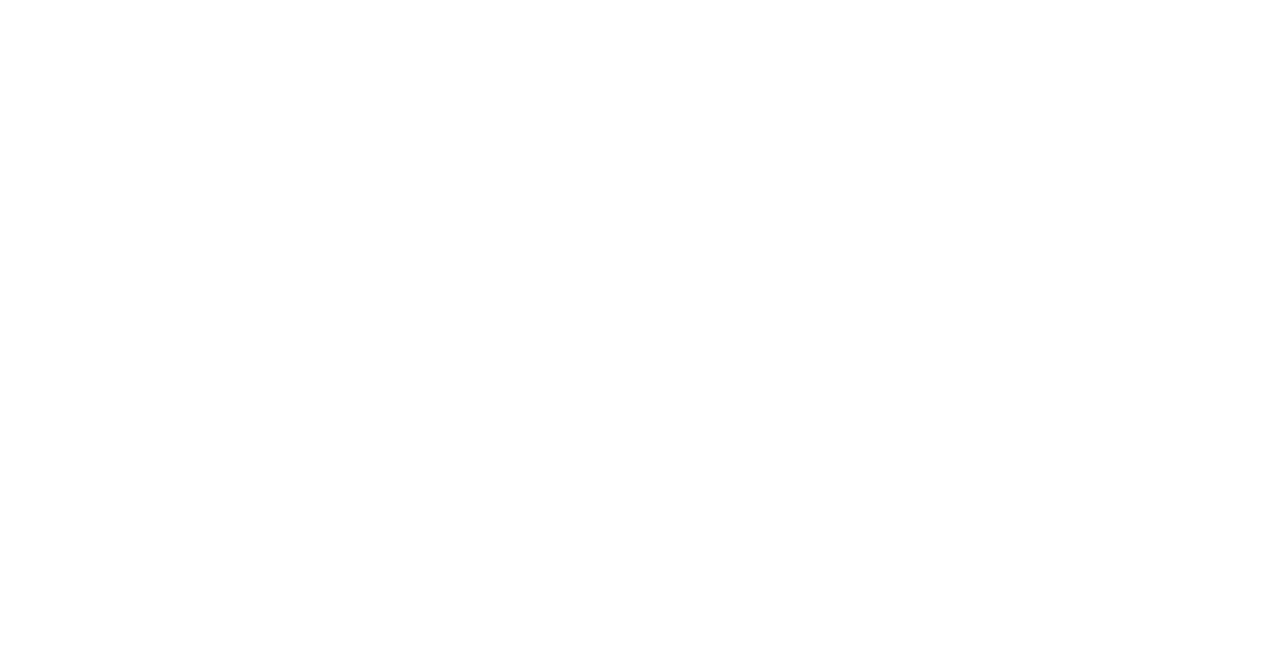
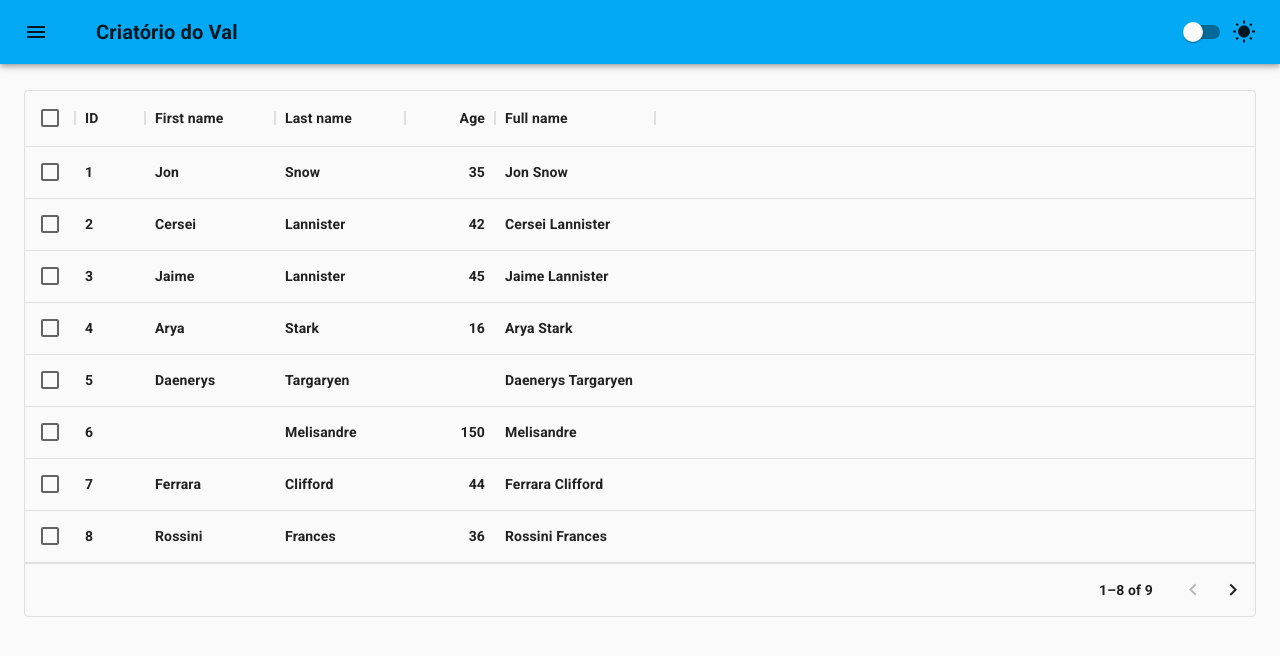
Before and after one commit to GabrielCampos07/criatorio-do-val, a React app in the folder ui/: page /chickens in a window 1280 px wide. Before the commit this address had no page. Built offline with nearby package versions, Linux system fonts and the light colour scheme.

Commit message:
tela galinhas criada

```diff
--- a/ui/src/assets/css/components/home.css
+++ b/ui/src/assets/css/components/home.css
@@ -9,7 +9,7 @@
 
 .container {
     position: relative;
-    top: 8vw;
+    top: 7vw;
     text-align: center;
 }
 
--- a/ui/src/components/Header/index.js
+++ b/ui/src/components/Header/index.js
@@ -1,28 +1,30 @@
 import React, { useState } from "react";
+
 import clsx from "clsx";
-import { makeStyles } from "@material-ui/core/styles";
+
+import AppBar from "@material-ui/core/AppBar";
+import ChevronLeftIcon from "@material-ui/icons/ChevronLeft";
+import ContactsIcon from '@mui/icons-material/Contacts';
+import { createTheme, ThemeProvider } from "@material-ui/core/styles";
 import CssBaseline from "@material-ui/core/CssBaseline";
-import Switch from "@material-ui/core/Switch";
+import Divider from "@material-ui/core/Divider";
 import Drawer from "@material-ui/core/Drawer";
+import EggIcon from '@mui/icons-material/Egg';
+import FlutterDashIcon from '@mui/icons-material/FlutterDash';
+import HomeIcon from '@mui/icons-material/Home';
+import IconButton from "@material-ui/core/IconButton";
+import List from "@material-ui/core/List";
 import ListItem from '@mui/material/ListItem';
 import ListItemIcon from '@mui/material/ListItemIcon';
 import ListItemText from '@mui/material/ListItemText';
-import EggIcon from '@mui/icons-material/Egg';
-import ContactsIcon from '@mui/icons-material/Contacts';
-import HomeIcon from '@mui/icons-material/Home';
-import FlutterDashIcon from '@mui/icons-material/FlutterDash';
-import AppBar from "@material-ui/core/AppBar";
+import { makeStyles } from "@material-ui/core/styles";
+import MenuIcon from "@material-ui/icons/Menu";
+import NightsStayIcon from '@mui/icons-material/NightsStay';
+import { orange, deepPurple, deepOrange, lightBlue } from "@material-ui/core/colors";
+import Switch from "@material-ui/core/Switch";
 import Toolbar from "@material-ui/core/Toolbar";
-import List from "@material-ui/core/List";
 import Typography from "@material-ui/core/Typography";
-import Divider from "@material-ui/core/Divider";
-import IconButton from "@material-ui/core/IconButton";
-import MenuIcon from "@material-ui/icons/Menu";
-import ChevronLeftIcon from "@material-ui/icons/ChevronLeft";
-import NightsStayIcon from '@mui/icons-material/NightsStay';
 import WbSunnyIcon from '@mui/icons-material/WbSunny';
-import { orange, lightBlue, deepPurple, deepOrange } from "@material-ui/core/colors";
-import { createTheme, ThemeProvider } from "@material-ui/core/styles";
 
 
 const drawerWidth = 180;
@@ -91,6 +93,10 @@ const useStyles = makeStyles(theme => ({
     }
 }));
 
+const goTo = (path) => {
+    window.location.href = path
+}
+
 export default function Header(props) {
     const [open, setOpen] = useState(false);
     const [darkState, setDarkState] = useState(false);
@@ -108,9 +114,8 @@ export default function Header(props) {
             }
         }
     });
+
     const classes = useStyles();
-
-    const { onClick } = props
 
     const handleThemeChange = () => {
         setDarkState(!darkState);
@@ -127,12 +132,12 @@ export default function Header(props) {
         {
             text: "Início",
             icon: <HomeIcon style={darkState ? { color: 'black' } : {}} />,
-            onClick: () => console.log('teste')
+            onClick: () => goTo('/')
         },
         {
             text: "Galinhas",
             icon: <FlutterDashIcon style={darkState ? { color: 'black' } : {}} />,
-            onClick: () => console.log('teste2')
+            onClick: () => goTo('/chickens')
         },
         {
             text: "Ovos",
@@ -179,7 +184,6 @@ export default function Header(props) {
                         </Typography>
                         <Switch checked={darkState}
                             onChange={handleThemeChange}
-                            onClick={onClick}
                         />
                         {darkState ? <NightsStayIcon /> : <WbSunnyIcon />}
                     </Toolbar>
--- /dev/null
+++ b/ui/src/pages/Chickens/index.js
@@ -0,0 +1,59 @@
+import React from "react";
+
+import Header from "../../components/Header";
+
+import { DataGrid } from '@mui/x-data-grid';
+import { Container } from "@material-ui/core";
+
+const columns = [
+    { field: 'id', headerName: 'ID', width: 70 },
+    { field: 'firstName', headerName: 'First name', width: 130 },
+    { field: 'lastName', headerName: 'Last name', width: 130 },
+    {
+        field: 'age',
+        headerName: 'Age',
+        type: 'number',
+        width: 90,
+    },
+    {
+        field: 'fullName',
+        headerName: 'Full name',
+        description: 'This column has a value getter and is not sortable.',
+        sortable: false,
+        width: 160,
+        valueGetter: (params) =>
+            `${params.row.firstName || ''} ${params.row.lastName || ''}`,
+    },
+];
+
+const rows = [
+    { id: 1, lastName: 'Snow', firstName: 'Jon', age: 35 },
+    { id: 2, lastName: 'Lannister', firstName: 'Cersei', age: 42 },
+    { id: 3, lastName: 'Lannister', firstName: 'Jaime', age: 45 },
+    { id: 4, lastName: 'Stark', firstName: 'Arya', age: 16 },
+    { id: 5, lastName: 'Targaryen', firstName: 'Daenerys', age: null },
+    { id: 6, lastName: 'Melisandre', firstName: null, age: 150 },
+    { id: 7, lastName: 'Clifford', firstName: 'Ferrara', age: 44 },
+    { id: 8, lastName: 'Frances', firstName: 'Rossini', age: 36 },
+    { id: 9, lastName: 'Roxie', firstName: 'Harvey', age: 65 },
+];
+
+export default function Chickens() {
+
+    return (
+        <main>
+            <Header></Header>
+            <Container className="container">
+                <div style={{ height: 527, width: '100%' }}>
+                    <DataGrid
+                        rows={rows}
+                        columns={columns}
+                        pageSize={8}
+                        rowsPerPageOptions={[8]}
+                        checkboxSelection
+                    />
+                </div>
+            </ Container>
+        </main>
+    )
+}
--- a/ui/src/pages/Home/index.js
+++ b/ui/src/pages/Home/index.js
@@ -1,14 +1,17 @@
-import React, { useState, } from "react";
+import React from "react";
+
+import Graphs from "../../components/graphs";
 import Header from "../../components/Header";
-import { lightBlue, deepOrange } from "@material-ui/core/colors";
-import { createTheme, ThemeProvider } from "@material-ui/core/styles";
+
 import '../../assets/css/components/home.css';
-import Graphs from "../../components/graphs";
+
+import Box from '@mui/material/Box';
 import { Container } from "@material-ui/core";
 import Tabs from '@mui/material/Tabs';
 import Tab from '@mui/material/Tab';
 import Typography from '@mui/material/Typography';
-import Box from '@mui/material/Box';
+
+
 
 
 const chartData = [
@@ -48,31 +51,15 @@ function a11yProps(index) {
 
 function Home(props) {
 
-    const [darkState, setDarkState] = useState(false);
-    const palletType = darkState ? "dark" : "light";
-    const mainPrimaryColor = darkState ? deepOrange[500] : lightBlue[500];
     const [value, setValue] = React.useState(0);
 
     const handleChange = (event, newValue) => {
         setValue(newValue);
     };
 
-    const darkTheme = createTheme({
-        palette: {
-            type: palletType,
-            primary: {
-                main: mainPrimaryColor
-            }
-        }
-    });
-
-    const handleThemeChange = () => {
-        setDarkState(!darkState);
-    };
-
     return (
-        <ThemeProvider theme={darkTheme}>
-            <Header onClick={handleThemeChange}></Header>
+        <main>
+            <Header></Header>
             <Container className="container">
                 <Box sx={{ borderBottom: 1, borderColor: 'divider' }}>
                     <Tabs
@@ -95,7 +82,7 @@ function Home(props) {
                     <Graphs data={chartData} title={'contatos'}></Graphs>
                 </TabPanel>
             </Container>
-        </ThemeProvider>
+        </main >
     )
 }
 
--- a/ui/src/routes.js
+++ b/ui/src/routes.js
@@ -2,12 +2,14 @@ import { BrowserRouter, Routes, Route } from "react-router-dom";
 import './assets/css/base/_reset.css'
 
 import Home from "./pages/Home";
+import Chickens from "./pages/Chickens";
 
 const Router = (props) => {
     return (
         <BrowserRouter>
             <Routes>
                 <Route element={<Home />} path="/" exact />
+                <Route element={<Chickens />} path="chickens" exact />
             </Routes>
         </BrowserRouter>
     )
```
Also changed, not shown: ui/src/components/graphs/index.js (+5 -3 lines).
